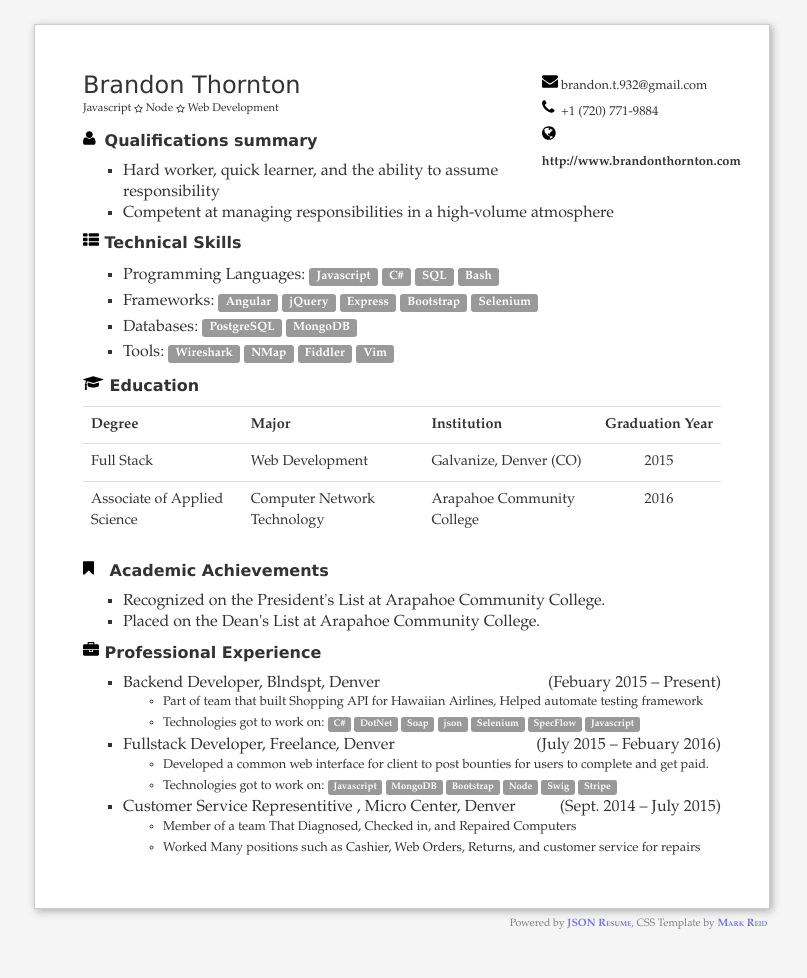
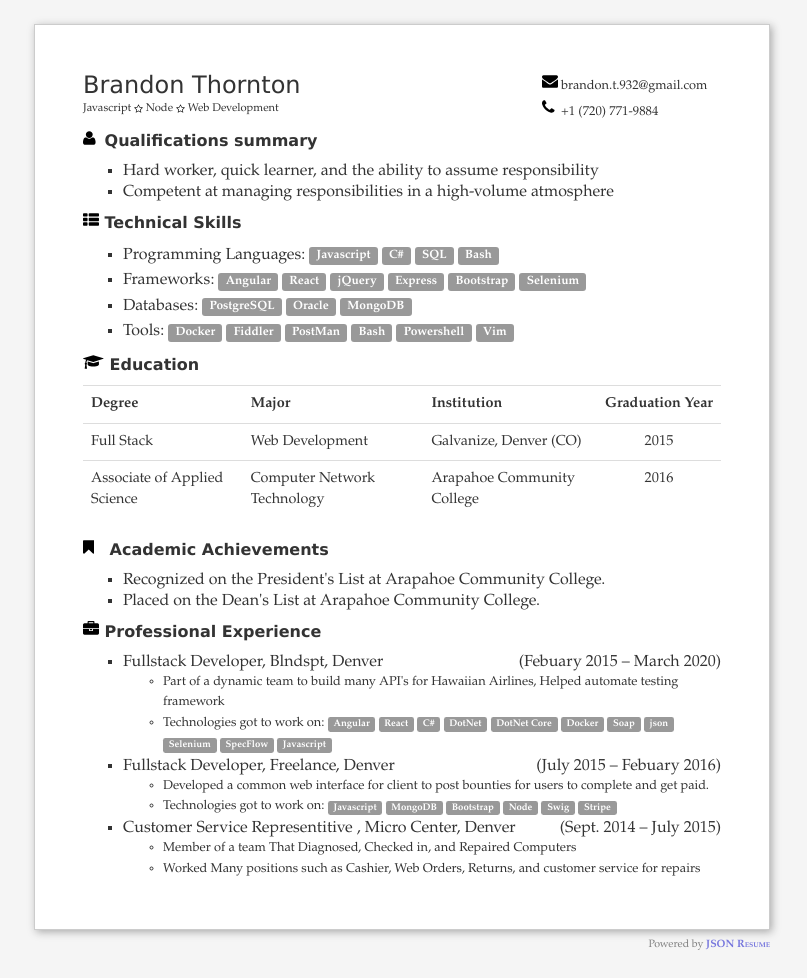
Before and after one commit to brandon932/resume, a plain HTML site: page index.html in a window 1280 px wide. Shown: the whole page, without its empty margins (238-1045 px from the left). Before the commit the page ends 957 px from the top, so only its background shows below. Drawn offline with nearby package versions, Linux system fonts and the light colour scheme.

Commit message:
updated pdf and pointed to generated resume file

```diff
--- a/index.html
+++ b/index.html
@@ -20,7 +20,7 @@
 			<div id="footer">
 				<address>
 					<span class="engine" style="font-size:8pt">
-						Powered by <a href="http://prat0318.github.io/json_resume">JSON Resume</a>, CSS Template by <a href="http://mark.reid.name/">Mark Reid&nbsp;</a>
+						Powered by <a href="http://prat0318.github.io/json_resume">JSON Resume
 					</span>
 				</address>
 			</div>
@@ -29,5 +29,5 @@
 </html>
 <script src="http://code.jquery.com/jquery-1.10.1.min.js"></script>
 <script>
-		$("#page-container").load("page.html")
+		$("#page-container").load("resume/page.html")
 </script>
```
Also changed, not shown: 1 other file.
